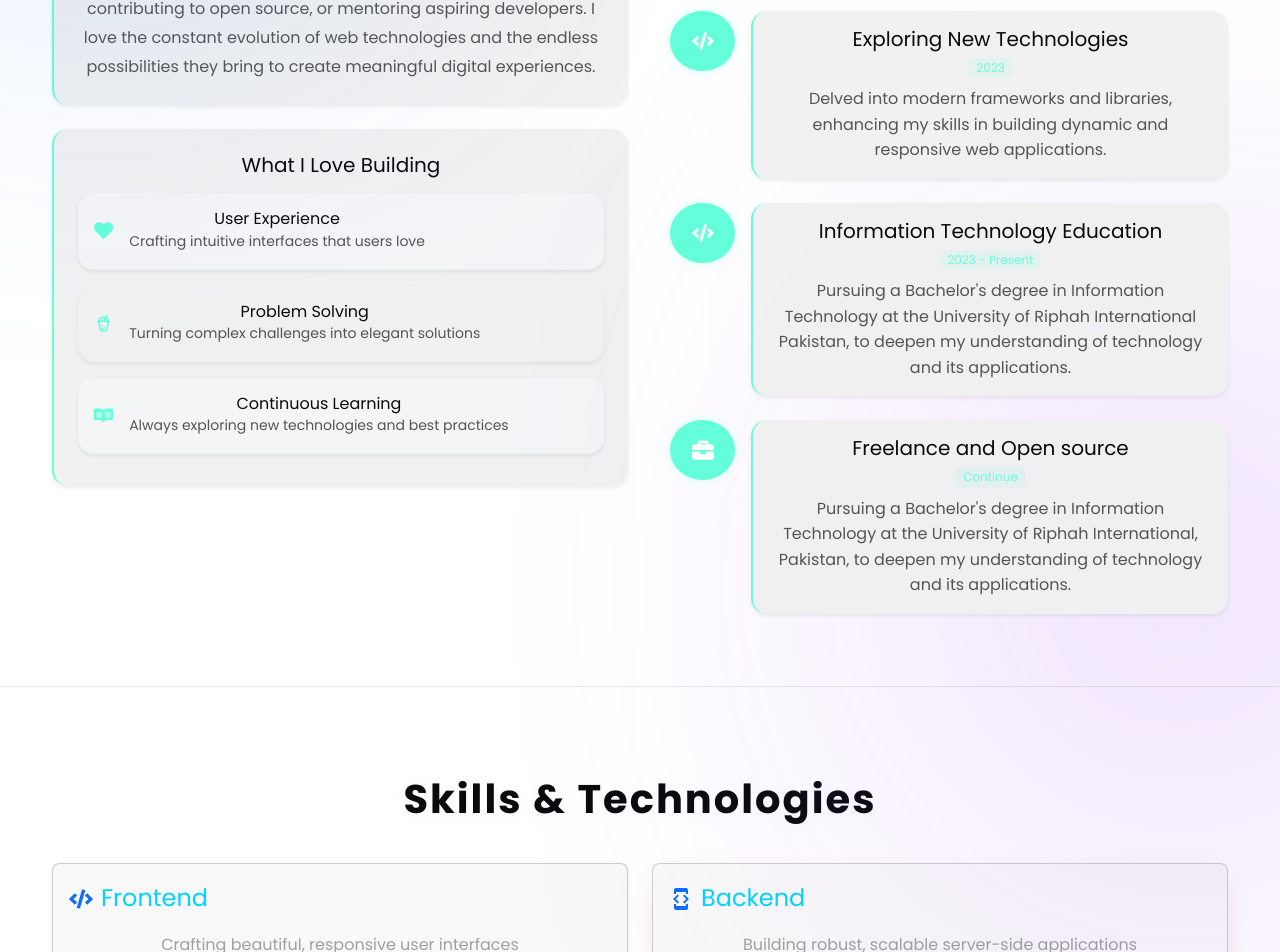
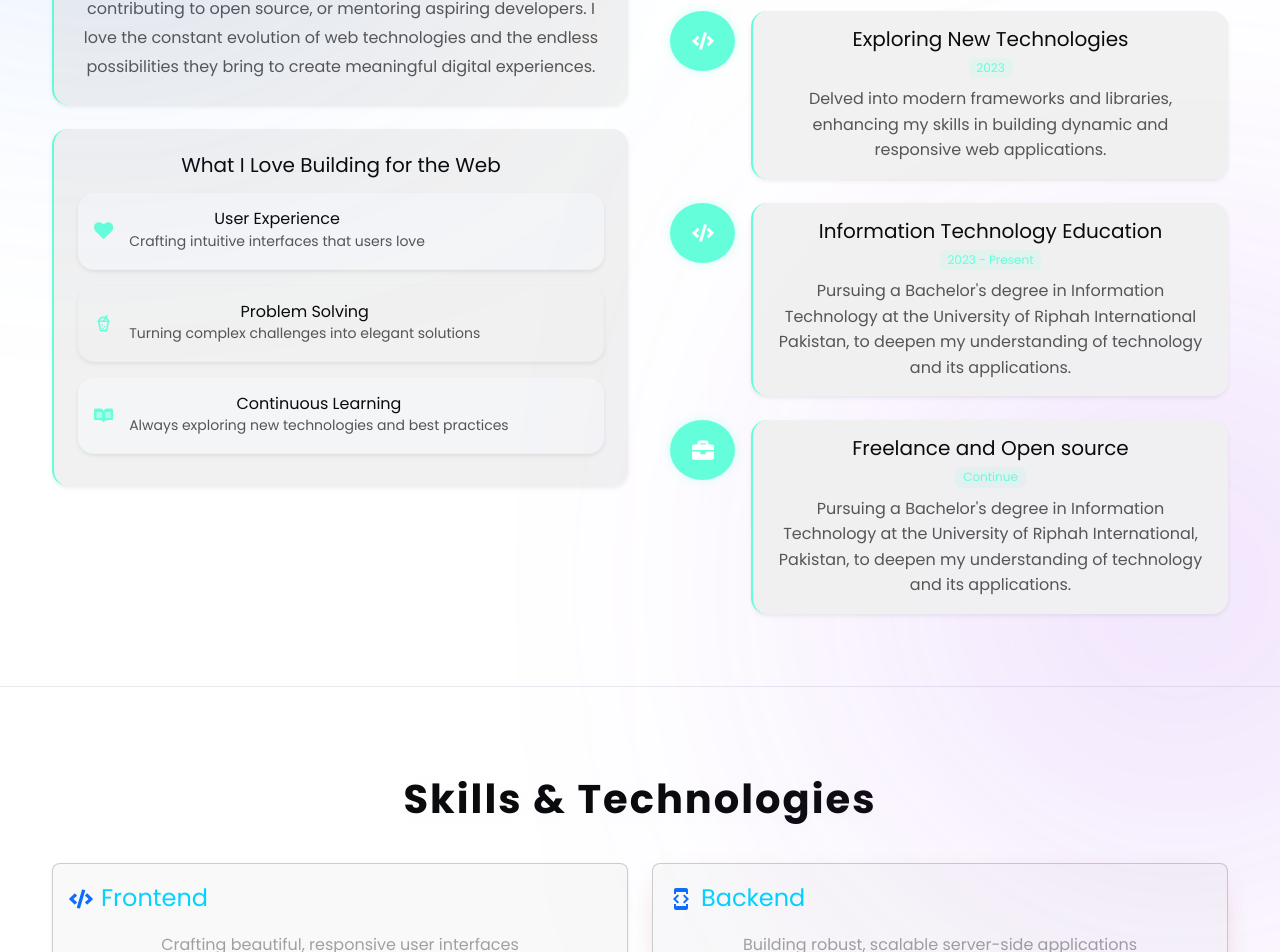
Before and after one commit to hamzaraj9121/my-app, a Next.js app: page / in a window 1280 px wide. Shown: the part 1181-2133 px from the top of the page. Built offline with nearby package versions, Linux system fonts and the light colour scheme.

Commit message:
Merge remote master with local main

```diff
--- a/src/components/About.js
+++ b/src/components/About.js
@@ -116,7 +116,7 @@ export default function About() {
                 className="fw-medium mb-3"
                 style={{ color: "var(--foreground)" }}
               >
-                What I Love Building
+                What I Love Building for the Web
               </h5>
 
               <div
```
